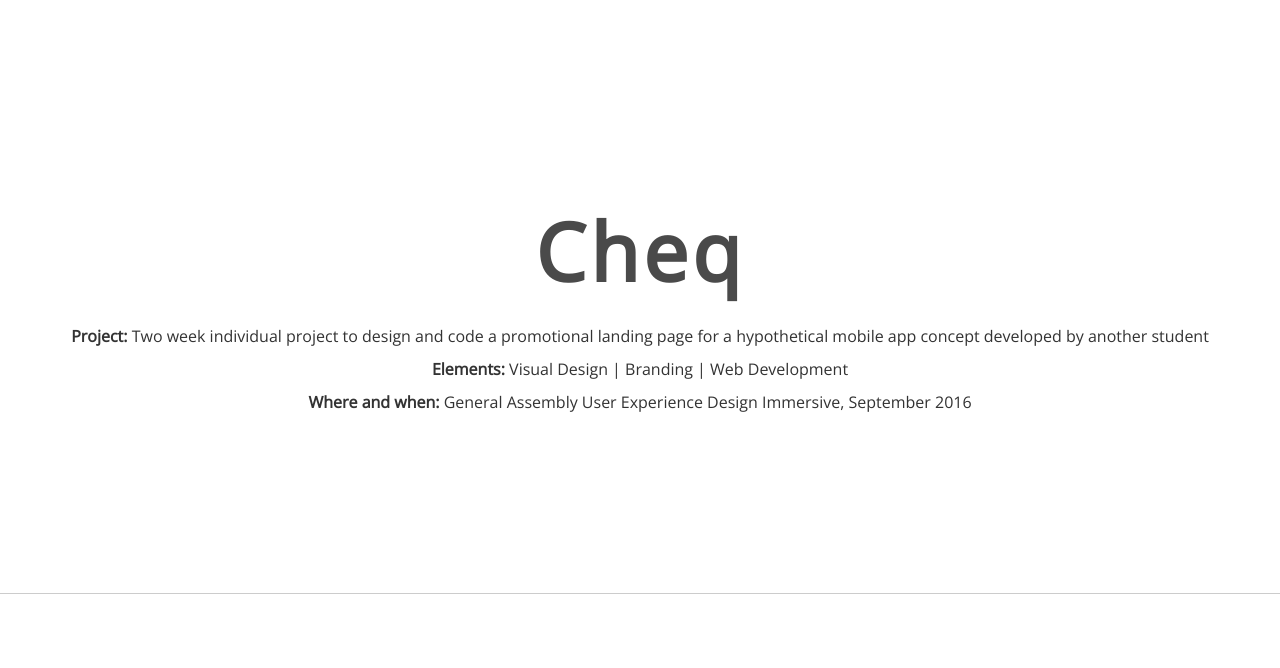
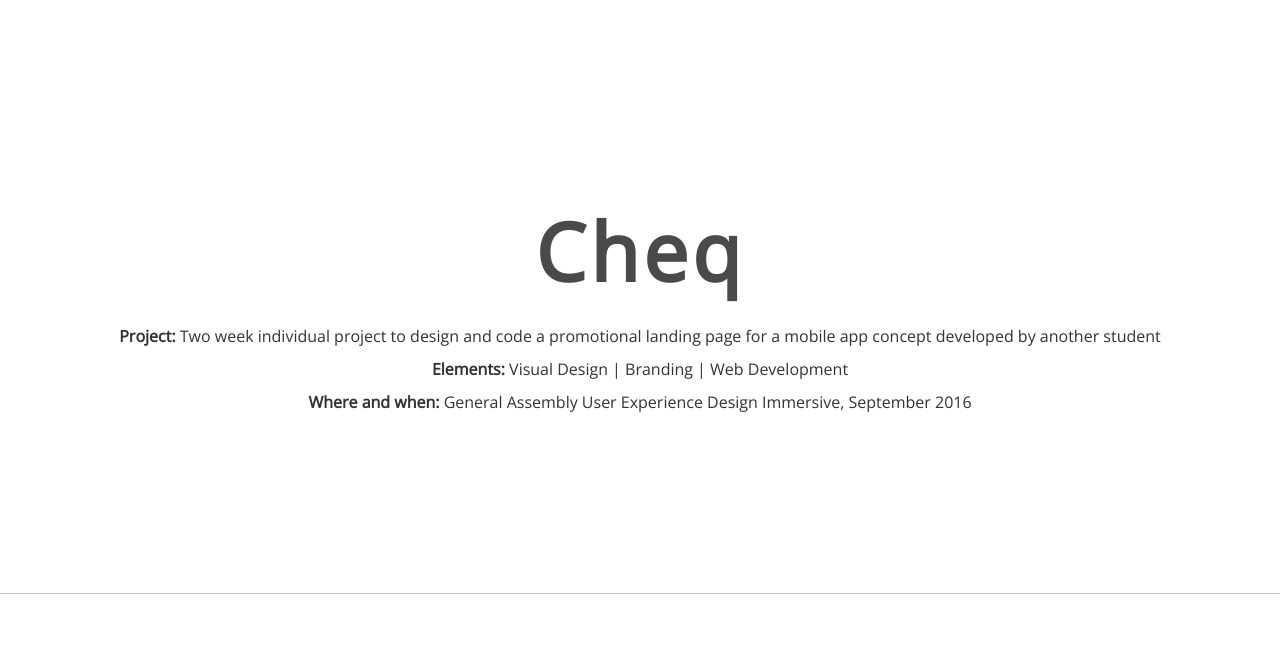
Before and after one commit to AsEnglishAsPie/AsEnglishAsPie.github.io, a plain HTML site: page cheq.html in a window 1280 px wide. Shown: the part 88-756 px from the top of the page. Drawn offline with nearby package versions, Linux system fonts and the light colour scheme; a web font is replaced by a local one.

Commit message:
Add files via upload

```diff
--- a/cheq.html
+++ b/cheq.html
@@ -67,7 +67,7 @@
 	    <div class="container">
 			<div class="row">
 					<h1>Cheq</h1>
-					<p><strong>Project:</strong> Two week individual project to design and code a promotional landing page for a hypothetical mobile app concept developed by another student</p>
+					<p><strong>Project:</strong> Two week individual project to design and code a promotional landing page for a mobile app concept developed by another student</p>
 					<p><strong>Elements:</strong> Visual Design | Branding | Web Development</p>
 					<p><strong>Where and when:</strong> General Assembly User Experience Design Immersive, September 2016</p>
 			</div><! --/row -->
```
